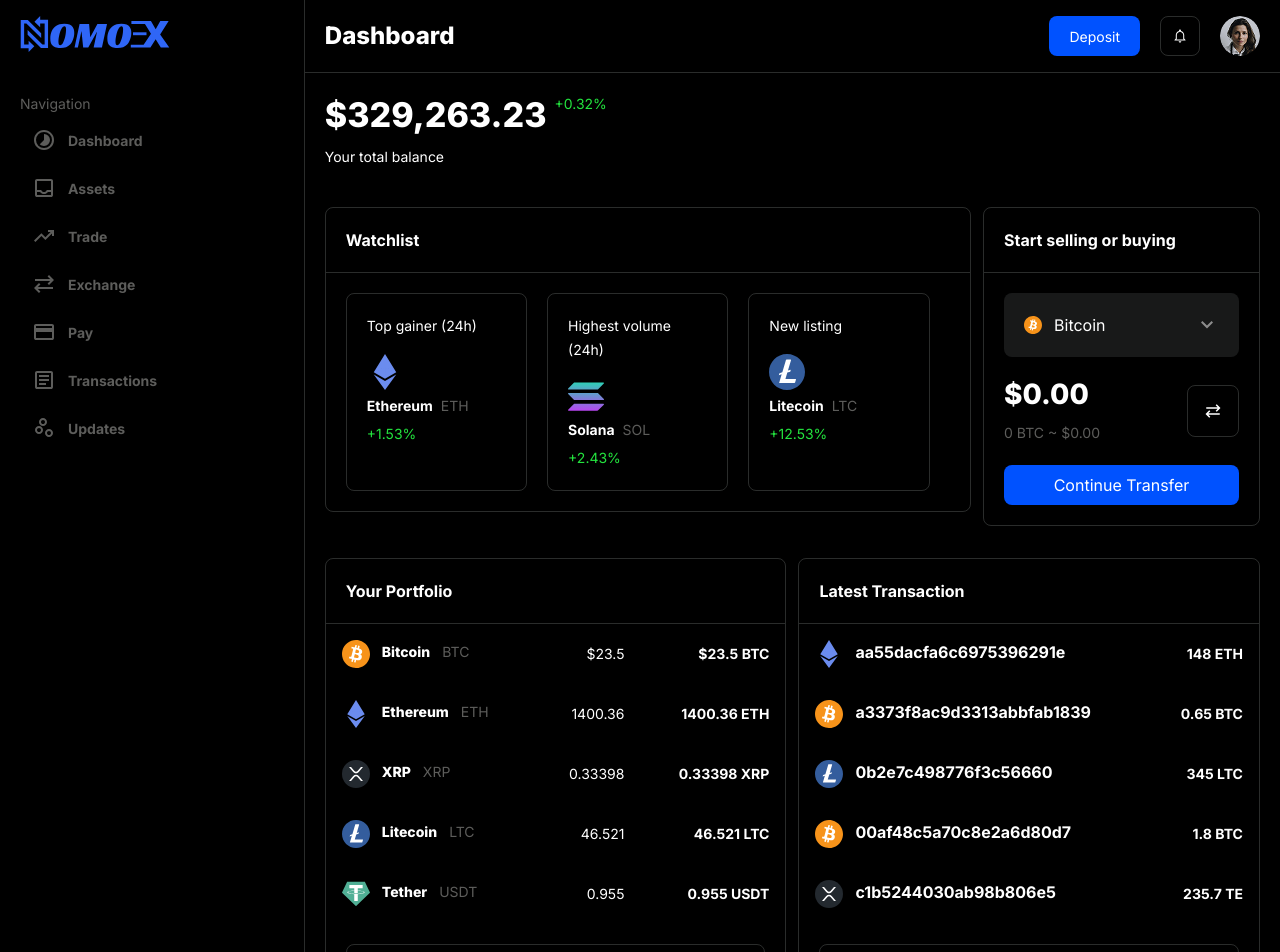
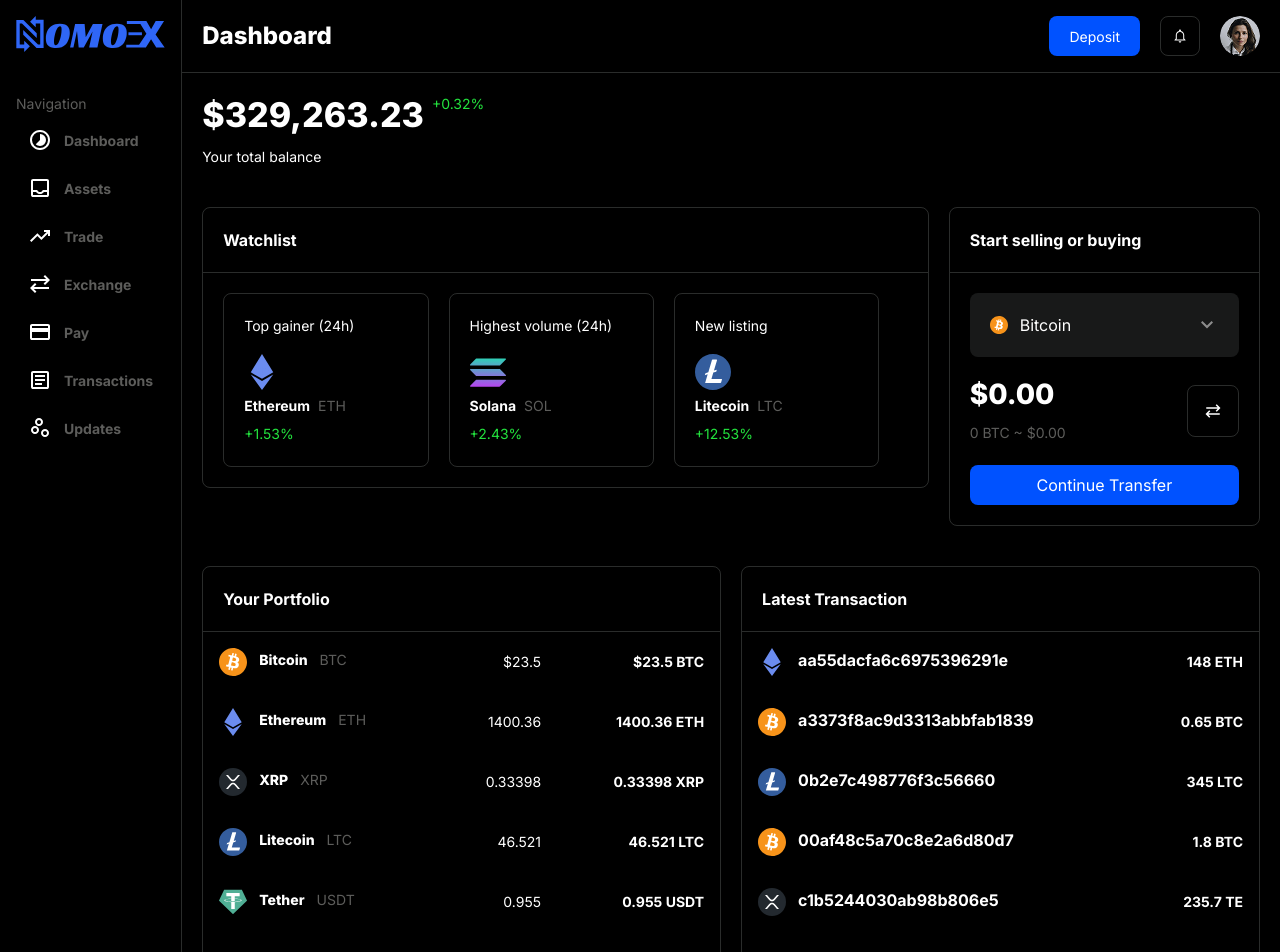
Before and after one commit to Iamkaran8/Smar_Nomoex_2.0, a React (Vite) app: page /dashboard in a window 1280 px wide. Shown: the top 952 px of the page. Built offline with nearby package versions, Linux system fonts and the light colour scheme.

Commit message:
Dashboard

```diff
--- a/src/components/Common/Layout/HeaderNav.tsx
+++ b/src/components/Common/Layout/HeaderNav.tsx
@@ -4,7 +4,7 @@
 export const HeaderNav = () => {
   return (
     <>
-      <div className="cont border-[0px] md:border-b-[1px]  border-b-Soft_Gray cont flex justify-between py-4 dark:border-Soft_Gray_20">
+      <div className="border-[0px] md:border-b-[1px]  border-b-Soft_Gray cont flex justify-between py-4 dark:border-Soft_Gray_20">
         <div className=" flex items-center">
           <h2 className="text-[24px] mb-0 hidden md:block lg:block">
             Dashboard
--- a/src/components/Common/Layout/Layout.tsx
+++ b/src/components/Common/Layout/Layout.tsx
@@ -1,55 +1,113 @@
-import { BuySell } from "../../Dashboard/BuySell";
-import { LatestTransaction } from "../../Dashboard/LatestTransaction";
-import { TopStories } from "../../Dashboard/TopStories";
-import { TotalBalence } from "../../Dashboard/TotalBalence";
-import { TrendingAssets } from "../../Dashboard/TrendingAssets";
-import { WatchLists } from "../../Dashboard/WatchLists";
-import { YourPortfolio } from "../../Dashboard/YourPortfolio";
+import { Link } from "react-router-dom";
 import { CopyRight } from "../CopyRight";
 import { HeaderNav } from "./HeaderNav";
-import { SideNavbar } from "./SideNavbar";
+import { AssetsPage } from "../../Dashboard/AssetsModules/Page";
+import { DashboardPage } from "../../Dashboard/Dashboard/Page";
+import NomoexLogo from "../../../assets/Nomoex_Full_logo.svg";
+import { useState } from "react";
+
 
 export const LayOut = () => {
+  const Navigation = [
+    {
+      id: 1,
+      name: "Dashboard",
+      icon: (color: string) => <svg xmlns="http://www.w3.org/2000/svg" height="24px" viewBox="0 -960 960 960" width="24px" fill={color} ><path d="M480-240q100 0 170-70t70-170q0-100-70-170t-170-70v240L310-310q35 33 78.5 51.5T480-240Zm0 160q-83 0-156-31.5T197-197q-54-54-85.5-127T80-480q0-83 31.5-156T197-763q54-54 127-85.5T480-880q83 0 156 31.5T763-763q54 54 85.5 127T880-480q0 83-31.5 156T763-197q-54 54-127 85.5T480-80Zm0-80q134 0 227-93t93-227q0-134-93-227t-227-93q-134 0-227 93t-93 227q0 134 93 227t227 93Zm0-320Z" /></svg>,
+      Content: <DashboardPage />,
+      link: "/dashboard"
+    },
+    {
+      id: 2,
+      name: "Assets",
+      icon: (color: string) => <svg xmlns="http://www.w3.org/2000/svg" height="24px" viewBox="0 -960 960 960" width="24px" fill={color} ><path d="M200-120q-33 0-56.5-23.5T120-200v-560q0-33 23.5-56.5T200-840h560q33 0 56.5 23.5T840-760v560q0 33-23.5 56.5T760-120H200Zm0-80h560v-120H640q-30 38-71.5 59T480-240q-47 0-88.5-21T320-320H200v120Zm280-120q38 0 69-22t43-58h168v-360H200v360h168q12 36 43 58t69 22ZM200-200h560-560Z" /></svg>,
+      Content: <AssetsPage />,
+      link: "/assets"
+    },
+    {
+      id: 3,
+      name: "Trade",
+      icon: (color: string) => <svg xmlns="http://www.w3.org/2000/svg" height="24px" viewBox="0 -960 960 960" width="24px" fill={color} ><path d="m136-240-56-56 296-298 160 160 208-206H640v-80h240v240h-80v-104L536-320 376-480 136-240Z" /></svg>,
+      Content: <DashboardPage />,
+      link: "/assets"
+    },
+    {
+      id: 4,
+      name: "Exchange",
+      icon: (color: string) => <svg xmlns="http://www.w3.org/2000/svg" height="24px" viewBox="0 -960 960 960" width="24px" fill={color} ><path d="M280-120 80-320l200-200 57 56-104 104h607v80H233l104 104-57 56Zm400-320-57-56 104-104H120v-80h607L623-784l57-56 200 200-200 200Z" /></svg>,
+      Content: <DashboardPage />,
+      link: "/assets"
+    },
+    {
+      id: 5,
+      name: "Pay",
+      icon: (color: string) => <svg xmlns="http://www.w3.org/2000/svg" height="24px" viewBox="0 -960 960 960" width="24px" fill={color} ><path d="M880-720v480q0 33-23.5 56.5T800-160H160q-33 0-56.5-23.5T80-240v-480q0-33 23.5-56.5T160-800h640q33 0 56.5 23.5T880-720Zm-720 80h640v-80H160v80Zm0 160v240h640v-240H160Zm0 240v-480 480Z" /></svg>,
+      Content: <DashboardPage />,
+      link: "/assets"
+    },
+    {
+      id: 6,
+      name: "Transactions",
+      icon: (color: string) => <svg xmlns="http://www.w3.org/2000/svg" height="24px" viewBox="0 -960 960 960" width="24px" fill={color}><path d="M280-280h280v-80H280v80Zm0-160h400v-80H280v80Zm0-160h400v-80H280v80Zm-80 480q-33 0-56.5-23.5T120-200v-560q0-33 23.5-56.5T200-840h560q33 0 56.5 23.5T840-760v560q0 33-23.5 56.5T760-120H200Zm0-80h560v-560H200v560Zm0-560v560-560Z" /></svg>,
+      Content: <DashboardPage />,
+      link: "/assets"
+    },
+    {
+      id: 7,
+      name: "Updates",
+      icon: (color: string) => <svg xmlns="http://www.w3.org/2000/svg" height="24px" viewBox="0 -960 960 960" width="24px" fill={color} ><path d="M680-120q-66 0-113-47t-47-113q0-66 47-113t113-47q66 0 113 47t47 113q0 66-47 113t-113 47Zm0-80q33 0 56.5-23.5T760-280q0-33-23.5-56.5T680-360q-33 0-56.5 23.5T600-280q0 33 23.5 56.5T680-200Zm-400-40q-66 0-113-47t-47-113q0-66 47-113t113-47q66 0 113 47t47 113q0 66-47 113t-113 47Zm0-80q33 0 56.5-23.5T360-400q0-33-23.5-56.5T280-480q-33 0-56.5 23.5T200-400q0 33 23.5 56.5T280-320Zm160-240q-66 0-113-47t-47-113q0-66 47-113t113-47q66 0 113 47t47 113q0 66-47 113t-113 47Zm0-80q33 0 56.5-23.5T520-720q0-33-23.5-56.5T440-800q-33 0-56.5 23.5T360-720q0 33 23.5 56.5T440-640Zm240 360ZM280-400Zm160-320Z" /></svg>,
+      Content: <DashboardPage />,
+      link: "/assets"
+    },
+  ];
+  const [activePage, setActivePage] = useState(Navigation[0].Content);
   return (
     <>
-      <div className="bg-white dark:bg-black text-black dark:text-white flex">
-        <div className="w-[20%] hidden md:block md:w-[25%] lg:block border-r-[1px] border-r-Soft_Gray  dark:border-Soft_Gray_20">
-          <SideNavbar />
-        </div>
-        <div className="w-[100%] md:w-[75%] lg:w-[80%] ">
-          <HeaderNav />
-          <div className=" p-5 gap-3 cont">
-            <TotalBalence/>
-          </div>
-          <div className=" p-5 gap-3 cont flex">
-            <div className="w-[70%]">
-            <WatchLists/>
+      <div className="bg-white dark:bg-black text-black dark:text-white flex flex-col md:flex-row">
+        {/* Side Navbar */}
+        <div className="w-[24%] hidden md:block xl:w-[250px] border-r-[1px] border-r-Soft_Gray dark:border-Soft_Gray_20">
+          <div className="p-4 h-[100vh] sticky top-0">
+            <div>
+              <img
+                className="h-[36px] w-[150px]"
+                src={NomoexLogo}
+                alt="Nomoex_Logo"
+              />
             </div>
-            <div className="w-[30%]">
-            <BuySell/>
+            <div className="mt-10">
+              <p className="text-Slate_Gray text-[14px]">Navigation</p>
+
+              <div className="flex flex-col">
+                {Navigation.map((item) => (
+                  <button
+                    key={item.id}
+                    onClick={() => setActivePage(item.Content)}
+                    className="flex gap-3 w-[100%] items-center p-3 hover:bg-Pale_Ice_Blue dark:hover:bg-Light_Cyan_Gray rounded-[8px] group"
+                  >
+                    {item.icon("currentColor")}
+                    <span className="group-hover:text-black text-Slate_Gray text-[14px] font-bold dark:group-hover:text-white">
+                      {item.name}
+                    </span>
+                  </button>
+                ))}
+              </div>
             </div>
-          </div>
-          <div className="flex flex-col p-3 gap-3 md:flex-col lg:flex-row cont">
-            <div className="w-[100%] md:w-[100%] lg:w-[50%]">
-              <YourPortfolio />
-            </div>
-            <div className="w-[100%] md:w-[100%] lg:w-[50%]">
-              <LatestTransaction />
-            </div>
-          </div>
-          <div className="cont flex flex-col  md:flex-row lg:flex-row gap-3">
-            <div className="lg:w-[70%]  md:-[90%]">
-              <TopStories />
-            </div>
-            <div className="lg:w-[30%] mt-3 md:mt-0">
-              <TrendingAssets />
-            </div>
-          </div>
-          <div className="mt-3">
-          <CopyRight/>
           </div>
         </div>
 
+        {/* Main Content */}
+        <div className="w-full md:w-[76%] lg:w-[85%] xl:w-[1720px]">
+          <HeaderNav/>
+
+          <div>
+            {activePage}
+          </div>
+
+
+          {/* Footer */}
+          <div className="mt-3">
+            <CopyRight />
+          </div>
+        </div>
       </div>
     </>
   );
--- a/src/components/Common/Layout/SideNavbar.tsx
+++ b/src/components/Common/Layout/SideNavbar.tsx
@@ -1,12 +1,5 @@
-import { FaArrowRightArrowLeft, FaArrowTrendUp } from "react-icons/fa6";
 import NomoexLogo from "../../../assets/Nomoex_Full_logo.svg";
-
-// import dashboardicon from "../../../assets/dashboardicon.svg";
-import { IoMdCard } from "react-icons/io";
-import { MdOutlineIncompleteCircle } from "react-icons/md";
-import { SiDatabricks } from "react-icons/si";
 import { Link } from "react-router-dom";
-import { i } from "framer-motion/m";
 
 export const SideNavbar = () => {
   const Navigation = [
@@ -55,7 +48,7 @@
   ];
   return (
     <>
-      <div className="py-4 cont">
+      <div className="p-4 h-[100vh] sticky top-0">
         <div>
           <img
             className="h-[36px] w-[150px]"
--- /dev/null
+++ b/src/components/Dashboard/AssetsModules/Page.tsx
@@ -0,0 +1,7 @@
+export const AssetsPage = () =>{
+    return(
+        <>
+        <h1>Assets</h1>
+        </>
+    )
+}
--- /dev/null
+++ b/src/components/Dashboard/Dashboard/Page.tsx
@@ -0,0 +1,49 @@
+import { BuySell } from "./BuySell"
+import { LatestTransaction } from "./LatestTransaction"
+import { TopStories } from "../TopStories"
+import { TotalBalence } from "./TotalBalence"
+import { TrendingAssets } from "../TrendingAssets"
+import { WatchLists } from "./WatchLists"
+import { YourPortfolio } from "./YourPortfolio"
+
+
+export const DashboardPage = () => {
+    return (
+        <>
+            {/* Total Balance Section */}
+            <div className="p-5">
+                <TotalBalence />
+            </div>
+
+            {/* Watchlists and Buy/Sell */}
+            <div className="flex flex-col md:flex-row p-5 gap-5">
+                <div className="w-full md:w-[70%]">
+                    <WatchLists />
+                </div>
+                <div className="w-full md:w-[30%]">
+                    <BuySell />
+                </div>
+            </div>
+
+            {/* Portfolio and Latest Transactions */}
+            <div className="flex flex-col lg:flex-row gap-5 p-5">
+                <div className="w-full md:w-[50%]">
+                    <YourPortfolio />
+                </div>
+                <div className="w-full md:w-[50%]">
+                    <LatestTransaction />
+                </div>
+            </div>
+
+            {/* Top Stories and Trending Assets */}
+            <div className="flex flex-col lg:flex-row p-5 gap-5">
+                <div className="w-full lg:w-[70%]">
+                    <TopStories />
+                </div>
+                <div className="w-full lg:w-[30%] mt-3 md:mt-0">
+                    <TrendingAssets />
+                </div>
+            </div>
+        </>
+    )
+}
--- a/src/pages/Dashboard.tsx
+++ b/src/pages/Dashboard.tsx
@@ -3,7 +3,7 @@
 export const DashBorad = ()=>{
     return(
         <>
-        <LayOut />
+        <LayOut/>
         </>
     )
 }
```
Also changed, not shown: src/components/Dashboard/Dashboard/BuySell.tsx (renamed from src/components/Dashboard/BuySell.tsx, +5 -5 lines), src/components/Dashboard/Dashboard/LatestTransaction.tsx (renamed from src/components/Dashboard/LatestTransaction.tsx, +4 -4 lines), src/components/Dashboard/Dashboard/WatchListCard.tsx (renamed from src/components/Dashboard/WatchListCard.tsx, +3 -11 lines), src/components/Dashboard/Dashboard/YourPortfolio.tsx (renamed from src/components/Dashboard/YourPortfolio.tsx, +6 -6 lines), src/components/Dashboard/Dashboard/TotalBalence.tsx (renamed from src/components/Dashboard/TotalBalence.tsx), src/components/Dashboard/Dashboard/WatchLists.tsx (renamed from src/components/Dashboard/WatchLists.tsx).
